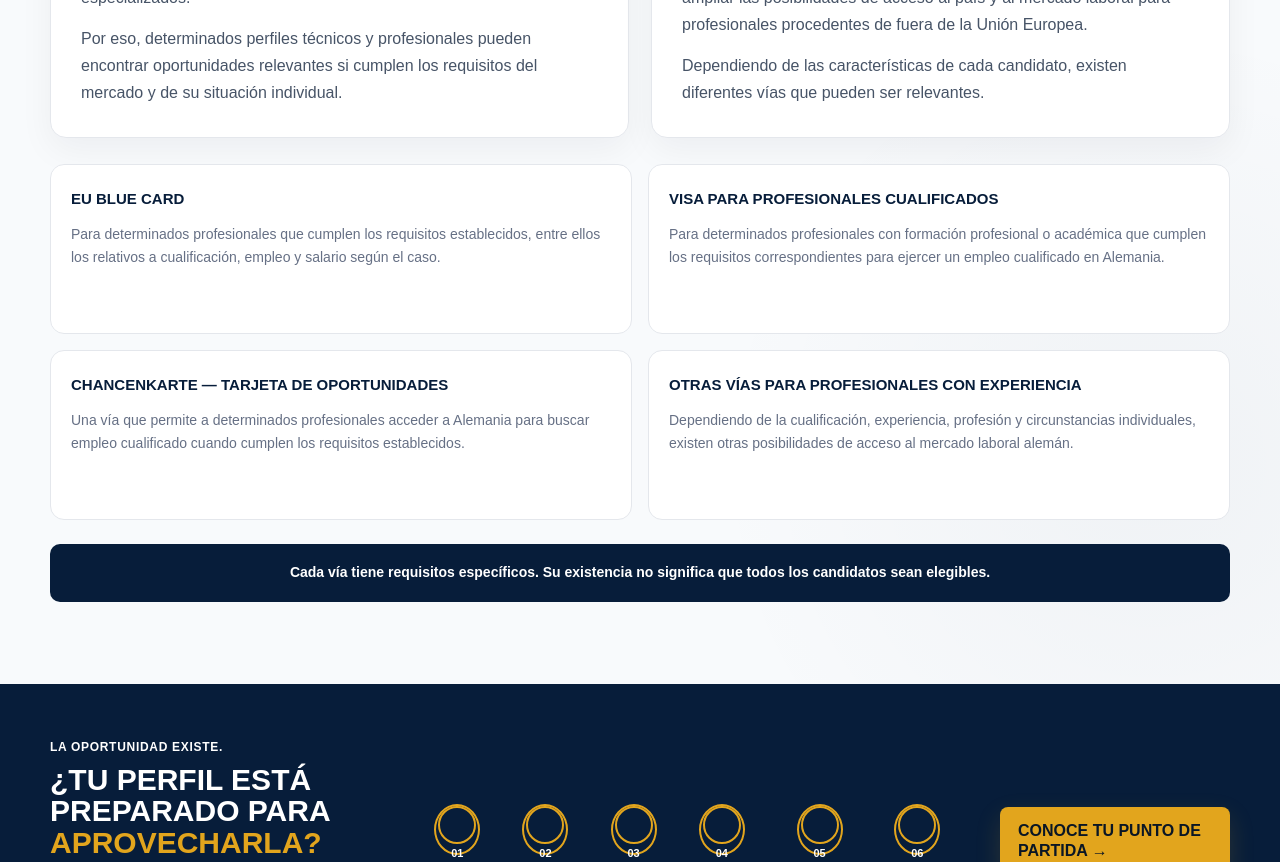
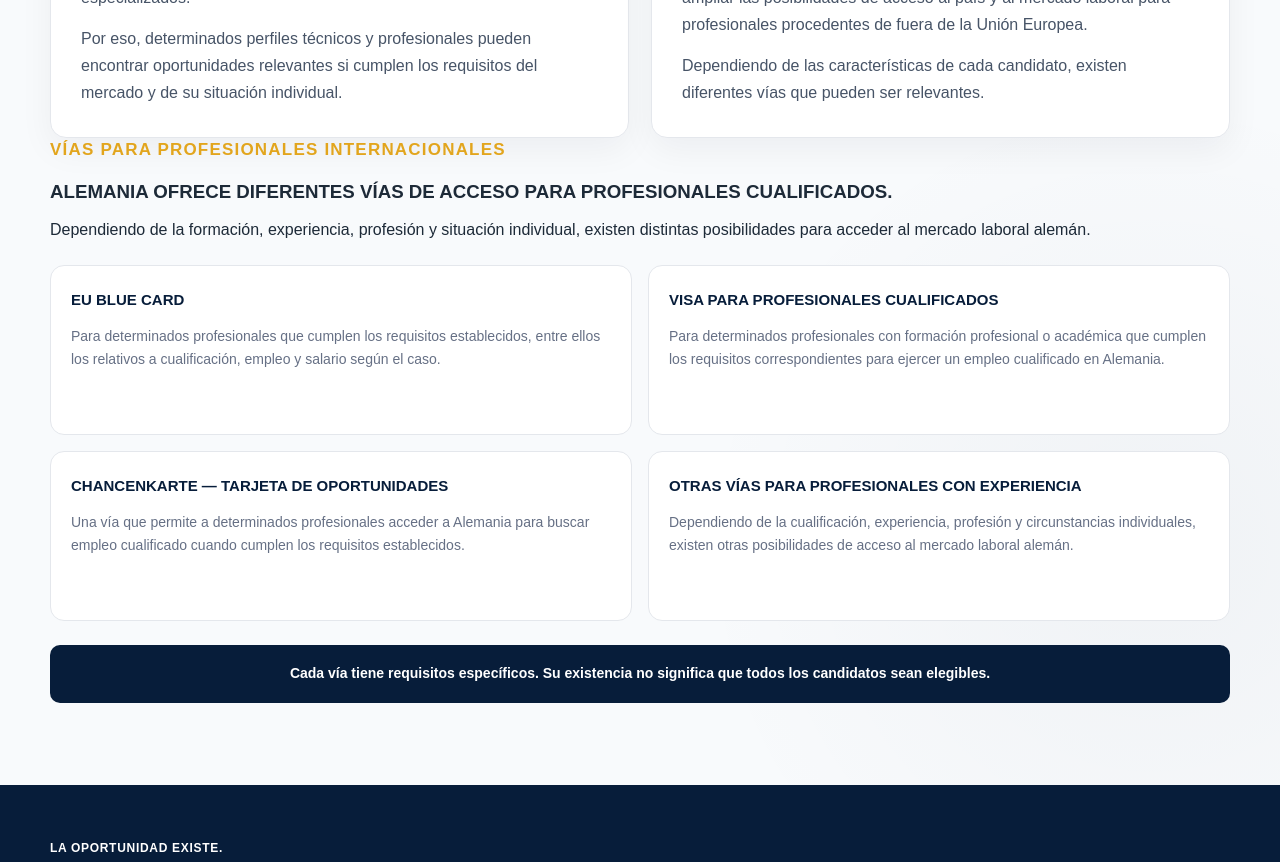
Before and after one commit to fiveseasonsrealty-ux/TALENTOBRUCKE-CRM, a Next.js app: page / in a window 1280 px wide. Shown: the part 1660-2522 px from the top of the page. Built offline with nearby package versions, Linux system fonts and the light colour scheme.

Commit message:
Añadir introducción a vías para profesionales internacionales

```diff
--- a/app/page.tsx
+++ b/app/page.tsx
@@ -137,7 +137,18 @@ export default function Home() {
         </p>
       </article>
     </div>
+<div className="migration-options-heading reveal reveal-up">
+  <p className="eyebrow">VÍAS PARA PROFESIONALES INTERNACIONALES</p>
 
+  <h3>
+    ALEMANIA OFRECE DIFERENTES VÍAS DE ACCESO PARA PROFESIONALES CUALIFICADOS.
+  </h3>
+
+  <p>
+    Dependiendo de la formación, experiencia, profesión y situación individual,
+    existen distintas posibilidades para acceder al mercado laboral alemán.
+  </p>
+</div>
     <div className="migration-paths">
       <article className="migration-card">
         <h4>EU BLUE CARD</h4>
```
